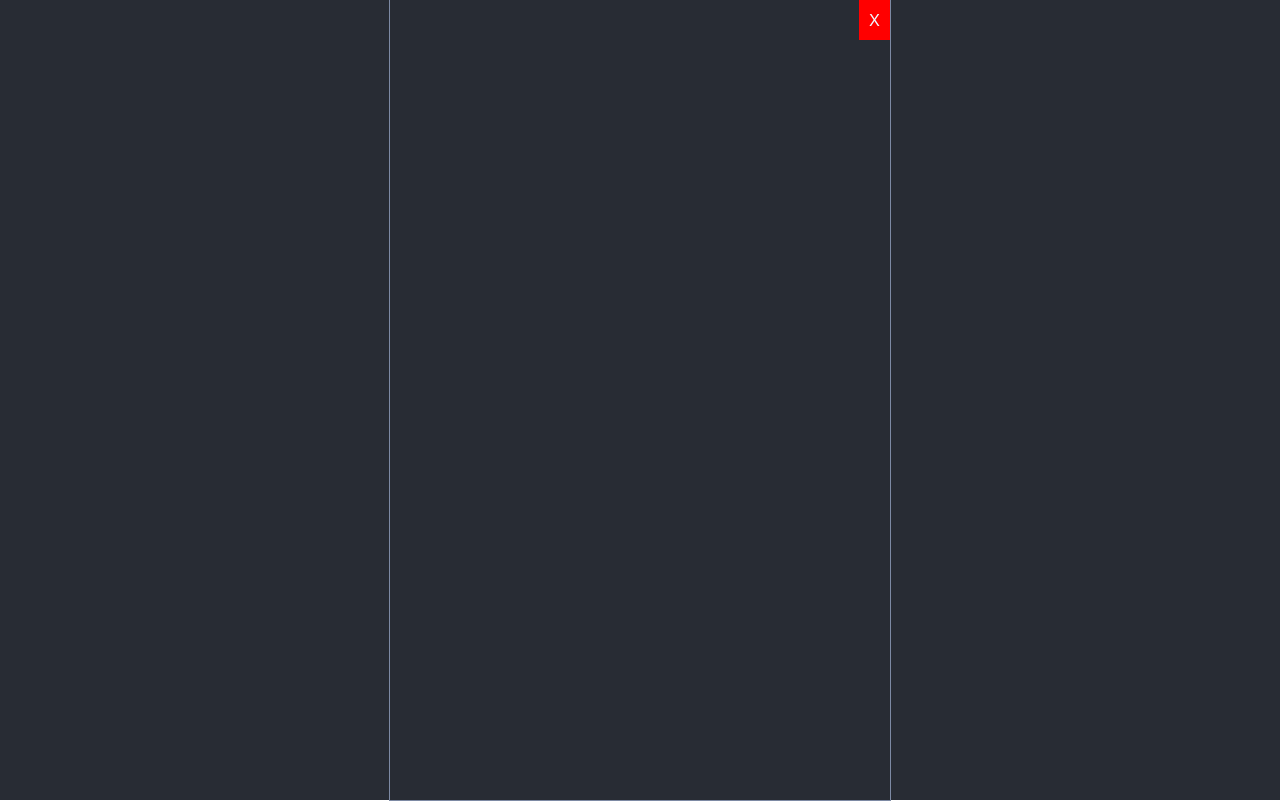
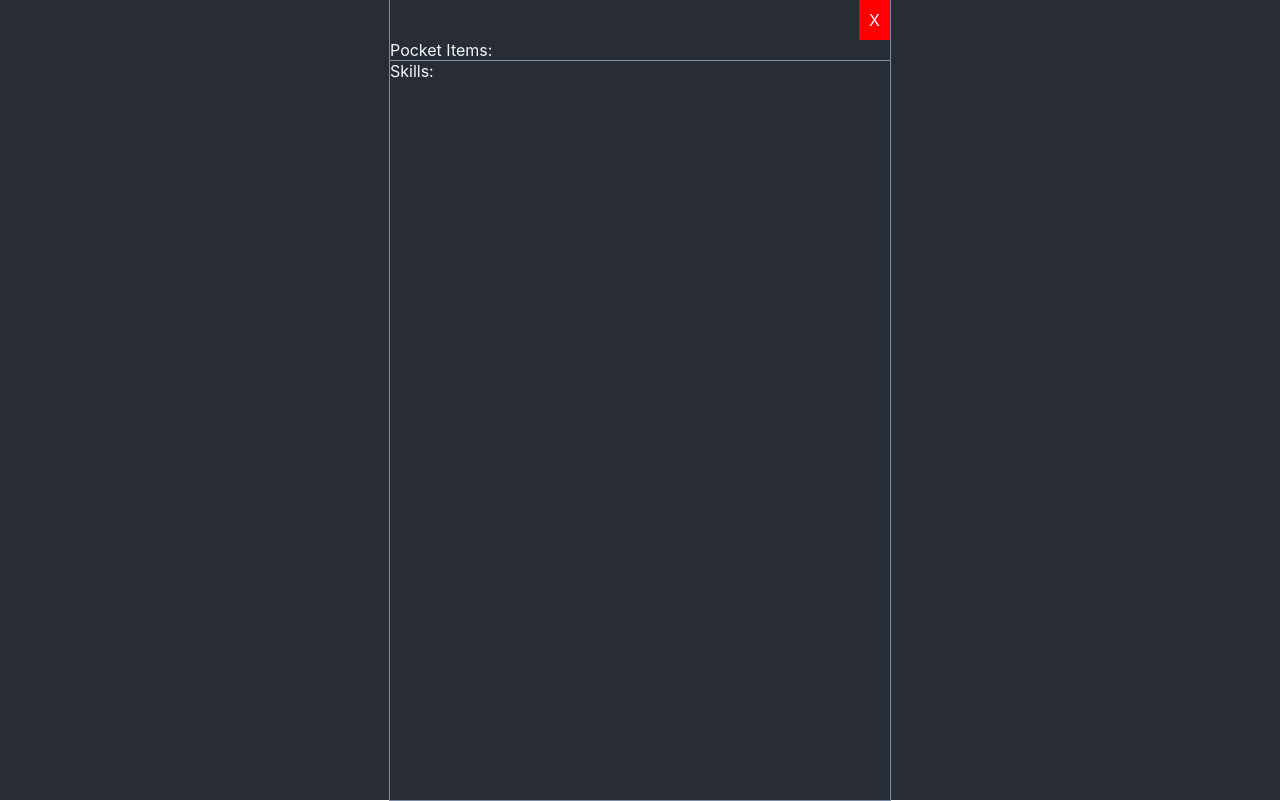
Before and after one commit to zhesha/potassium, a React (Create React App) app: page / in a window 1280 px wide. Both pictures are taken after a click on the element "Skill". Built offline with nearby package versions, Linux system fonts and the light colour scheme.

Commit message:
implement skill page

```diff
--- a/src/Game/Player.ts
+++ b/src/Game/Player.ts
@@ -1,7 +1,8 @@
 import { game } from "./Game";
 import { Inventory, createInventory } from "./Inventory";
-import { Pocket, createPocket } from "./Pocket";
+import { Pocket, createPocket, PocketItem } from "./Pocket";
 import { Skill } from "./Skill";
+import { SkillsList, createSkills } from "./SkillsList";
 
 interface CharData {
     experience: string
@@ -16,6 +17,7 @@ export interface Player {
     usedPoints: number,
     inventory: Inventory,
     pocket: Pocket,
+    skillsList: SkillsList,
     updateAttackTimer: (delta: number) => void,
     isAttack: () => boolean,
     resetAttackTimer: () => void,
@@ -26,6 +28,7 @@ export interface Player {
     getHitChance: () => number,
     getBlockChance: () => number,
     getSkills (): Array<Skill>;
+    getPocketItems (): Array<PocketItem>;
     getCharData (): CharData;
     addExperience (value: number): void,
     getCurrentLevel(): number,
@@ -35,6 +38,10 @@ export interface Player {
     onChangeInventory(handler: () => void): void
     charDataChangeHandler: () => void,
     onCharDataChange(handler: () => void): void
+    pocketItemsChangeHandler: () => void,
+    onPocketItemsChange(handler: () => void): void
+    skillsChangeHandler: () => void,
+    onSkillsChange(handler: () => void): void
 }
 
 const levelMultiplier = 50;
@@ -47,6 +54,7 @@ export function createPlayer (): Player {
         usedPoints: 0,
         inventory: createInventory(),
         pocket: createPocket(),
+        skillsList: createSkills(),
         updateAttackTimer (delta: number) {
             this.attackTimer -= delta;
         },
@@ -81,8 +89,10 @@ export function createPlayer (): Player {
             return this.inventory.getBlockChance();
         },
         getSkills () {
-            // TODO implementation
-            return [];
+            return [...this.skillsList.getList()];
+        },
+        getPocketItems () {
+            return [...this.pocket.getList()];
         },
         getCharData () {
             return {
@@ -125,6 +135,14 @@ export function createPlayer (): Player {
         charDataChangeHandler: () => {},
         onCharDataChange(handler: () => void) {
             this.charDataChangeHandler = handler;
-        }
+        },
+        pocketItemsChangeHandler: () => {},
+        onPocketItemsChange(handler: () => void) {
+            this.pocketItemsChangeHandler = handler;
+        },
+        skillsChangeHandler: () => {},
+        onSkillsChange(handler: () => void) {
+            this.skillsChangeHandler = handler;
+        },
     }
 }
--- /dev/null
+++ b/src/Game/SkillsList.ts
@@ -0,0 +1,13 @@
+import { Skill } from "./Skill";
+
+export interface SkillsList {
+    getList(): Array<Skill>;
+}
+
+export function createSkills(): SkillsList {
+    return {
+        getList() {
+            return [];
+        }
+    };
+}
--- a/src/components/SkillPage/SkillPage.scss
+++ b/src/components/SkillPage/SkillPage.scss
@@ -1,6 +1,21 @@
+@import '../../style-variables.scss';
+
 .skill {
     display: flex;
     flex-direction: column;
     justify-content: stretch;
     height: 100%;
 }
+
+.pocket-items {
+    text-align: left;
+    border-bottom: 1px solid $border
+}
+
+.skills {
+    text-align: left;
+}
+
+.skillItem {
+    cursor: pointer;
+}
--- a/src/components/SkillPage/SkillPage.tsx
+++ b/src/components/SkillPage/SkillPage.tsx
@@ -1,16 +1,38 @@
-import React from "react";
+import React, { useState } from "react";
 import { game } from "../../Game/Game";
 import { CloseButton } from "../common/CloseButton/CloseButton";
 import { Pages } from "../../App";
+import './SkillPage.scss';
 
 interface SkillPageProps {
     setPage (page: Pages): void
 }
 
 export function SkillPage ({ setPage }: SkillPageProps) {
-    const skills = game.player.getSkills();
+    const [pocketItems, setPocketItems] = useState(game.player.getPocketItems());
+    const [skills, setSkills] = useState(game.player.getSkills());
+
+    game.player.onPocketItemsChange(() => {
+        setPocketItems(game.player.getPocketItems());
+    });
+
+    game.player.onSkillsChange(() => {
+        setSkills(game.player.getSkills());
+    });
+
     return <div className="skill">
         <CloseButton setPage={setPage} />
-        {skills.map(skill => <div>{skill.name}</div>)}
+        <div className="pocket-items">
+            <div>Pocket Items:</div>
+            <div>
+                {pocketItems.map(skill => <div className="skillItem">{skill.name}</div>)}
+            </div>
+        </div>
+        <div className="skills">
+            <div>Skills:</div>
+            <div>
+                {skills.map(skill => <div className="skillItem">{skill.name}</div>)}
+            </div>
+        </div>
     </div>
 }
```
Also changed, not shown: src/Game/Skill.ts (line endings or trailing spaces), 1 other file (tests, documents, lock files or other folders).
